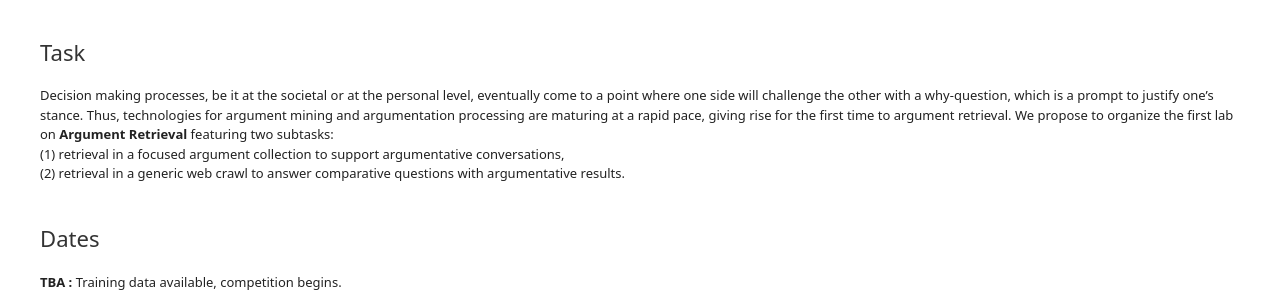
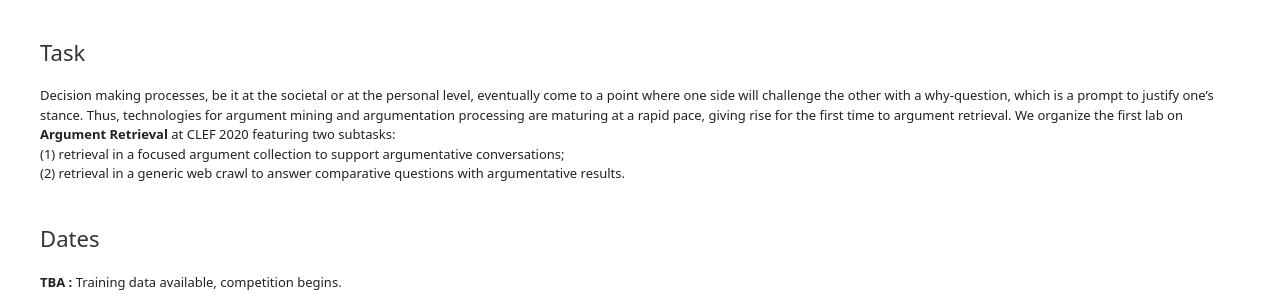
Before and after one commit to YamenAjjour/touche-webis-de.github.io, a Jekyll site: the page built from index.html, in a window 1280 px wide and 900 px high. Shown: the part 176-470 px from the top of the window. Built offline with Jekyll 4.4.1, drawn with Linux system fonts in a browser that asks for light colours.

Commit message:
modified description

```diff
--- a/index.html
+++ b/index.html
@@ -13,7 +13,7 @@ description: Touché @ CLEF Argument Retrieval
                 <p class=" uk-text-left">
                         Decision making processes, be it at the societal or at the personal level, eventually come to a point where one side will challenge the other with a why-question, which is a prompt to justify one’s stance.
                         Thus, technologies for argument mining and argumentation processing are maturing at a rapid
-                        pace, giving rise for the first time to argument retrieval. We propose to organize the first lab on <strong>Argument Retrieval</strong> featuring two subtasks: <br> (1) retrieval in a focused argument collection to support argumentative conversations, <br> (2) retrieval in a generic web crawl to answer comparative questions with argumentative results. <br>
+                        pace, giving rise for the first time to argument retrieval. We organize the first lab on <strong>Argument Retrieval</strong> at CLEF 2020 featuring two subtasks: <br> (1) retrieval in a focused argument collection to support argumentative conversations; <br> (2) retrieval in a generic web crawl to answer comparative questions with argumentative results. <br>
                 </p>
                 <h2 class="uk-lead">Dates</h2>
                 <p class="uk-text-left">
```
